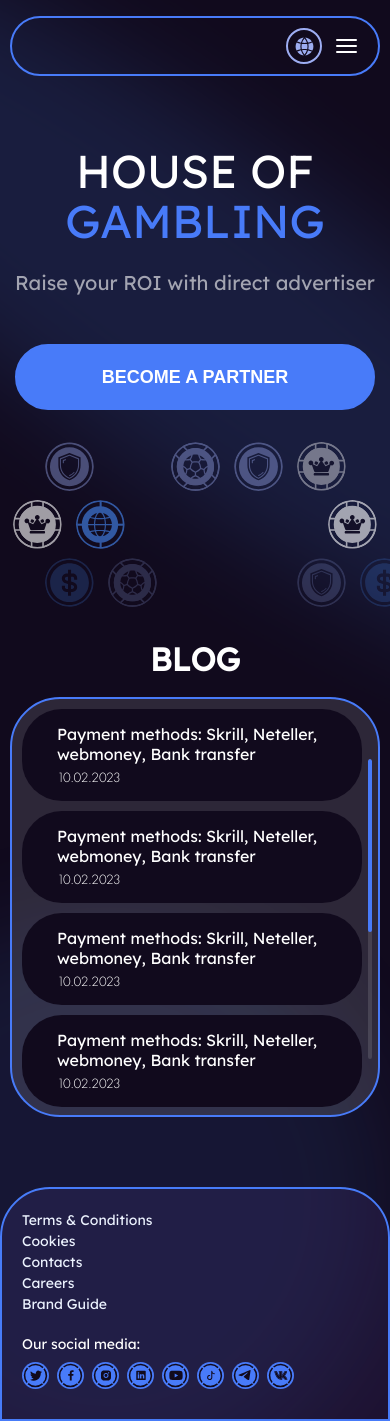
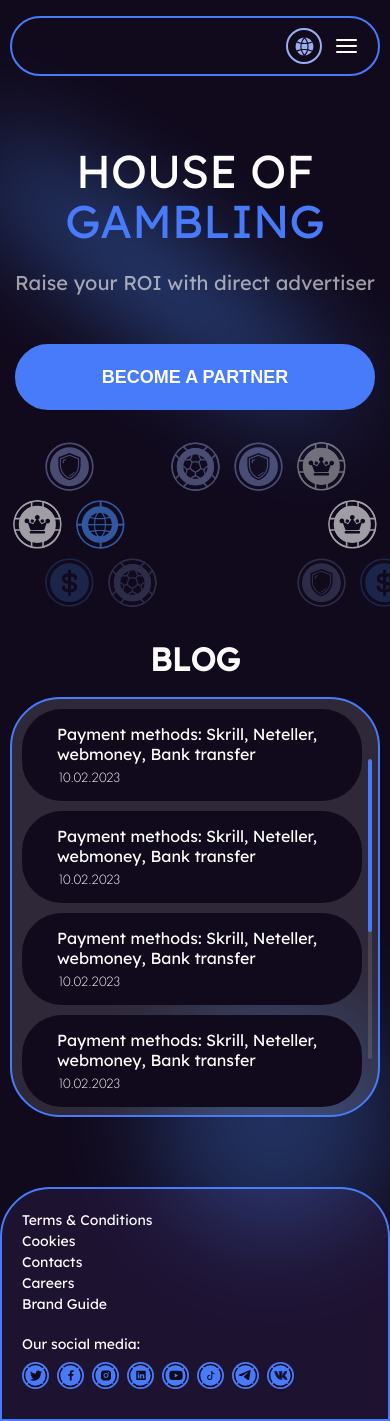
Before and after one commit to MayBeDima/Vtop3, a plain HTML site: page index.html in a window 390 px wide. Drawn offline with nearby package versions, Linux system fonts and the light colour scheme.

Commit message:
Update style.css

```diff
--- a/style.css
+++ b/style.css
@@ -593,7 +593,6 @@ a {
 
 .footer-light {
   position: absolute;
-  bottom: 0;
   right: -100px;
   bottom: -100px;
   width: 574px;
@@ -602,7 +601,6 @@ a {
   background: #478BF9;
   opacity: 0.1;
   filter: blur(50px);
-  transform: rotate(-54.31deg);
   z-index: -1;
 }
 
@@ -1026,6 +1024,15 @@ a {
     line-height: 22px;
   }
 
+  .main__banner-light {
+    top: -100px;
+    left: 100px;
+    width: 81px;
+    height: 466px;
+    opacity: 0.5;
+    filter: blur(50px);
+  }
+
   .animation-box {
     padding-left: 63px;
   }
@@ -1245,4 +1252,13 @@ a {
   .social__item svg {
     height: 40%;
   }
+
+  .footer-light {
+    right: -100px;
+    bottom: 150px;
+    width: 240px;
+    height: 240px;
+    background: #478BF9;
+    opacity: 0.3;
+  }
 }
```
